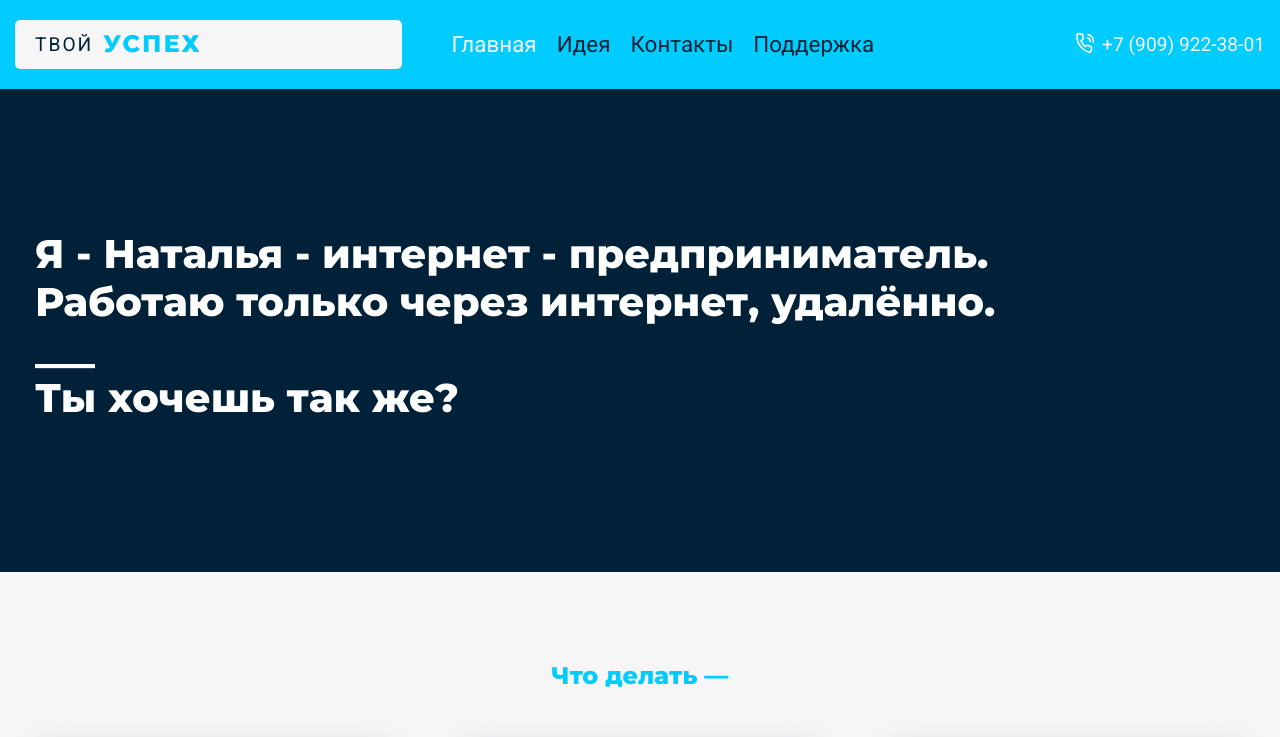
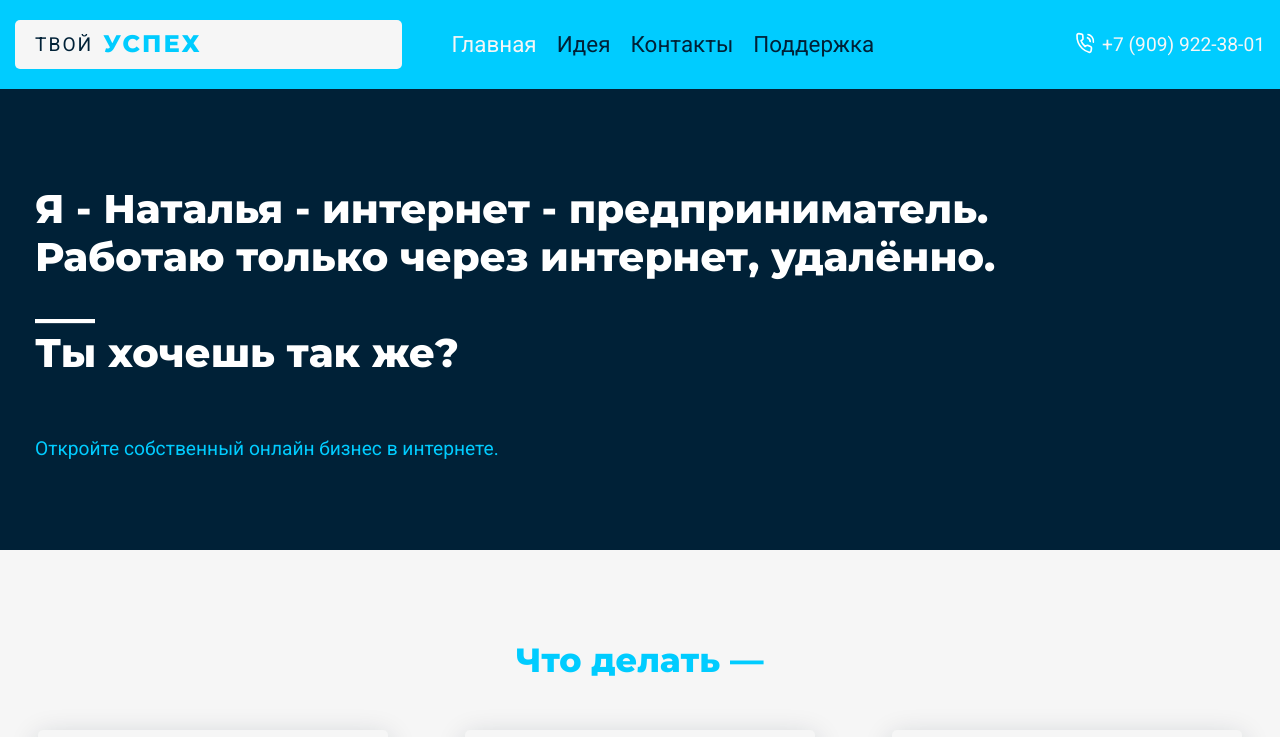
Before and after one commit to Binatik/your-success, a React app: page / in a window 1280 px wide. Shown: the top 737 px of the page. Built offline with nearby package versions, Linux system fonts and the light colour scheme.

Commit message:
улучшение ui

```diff
--- a/src/components/UI/Printing.jsx
+++ b/src/components/UI/Printing.jsx
@@ -5,7 +5,8 @@ import { Container } from "@src/store/styled/components";
 import { getRandomInt } from "@src/store/helpers/getRandomInt";
 
 const TitleHidden = styled.pre`
-  margin: 20px;
+  cursor: default;
+  margin: 15px 0;
   opacity: 0;
   font-family: "Montserrat", sans-serif;
   color: ${props => props.color};
@@ -17,7 +18,10 @@ const TitleHidden = styled.pre`
 `;
 
 const Title = styled(TitleHidden)`
+  cursor: auto;
   position: absolute;
+  left: 0;
+  top: 0;
   opacity: 1;
 `;
 
@@ -26,6 +30,11 @@ const FlexContainer = styled(Container)`
   display: flex;
   flex-direction: column;
   justify-content: center;
+`;
+
+const Content = styled.div`
+  position: relative;
+  margin: 20px;
 `;
 
 const Printing = ({ bg, color, texts, children }) => {
@@ -66,11 +75,13 @@ const Printing = ({ bg, color, texts, children }) => {
     <>
       <Printing.Printing bg={bg}>
         <FlexContainer>
-          {texts.map((text, index) => (
-            <TitleHidden key={index}>{text}</TitleHidden>
-          ))}
-          <Title color={color} ref={textRef}></Title>
-          {children}
+          <Content>
+            {texts.map((text, index) => (
+              <TitleHidden key={index}>{text}</TitleHidden>
+            ))}
+            <Title color={color} ref={textRef}></Title>
+            {children}
+          </Content>
         </FlexContainer>
       </Printing.Printing>
     </>
--- a/src/components/section/Section.jsx
+++ b/src/components/section/Section.jsx
@@ -9,6 +9,12 @@ const Items = styled.div`
   flex-wrap: wrap;
   margin: 50px -15px 10px -15px;
 `;
+
+const SectionTitle = styled(SurfaceTitle)`
+  text-align: center;
+
+  ${props => props.theme.fontStyle.sectionTitle};
+`
 
 const Section = ({ articles, title, bg, anchor, children, ...props }) => {
   const items = (
@@ -23,7 +29,7 @@ const Section = ({ articles, title, bg, anchor, children, ...props }) => {
     <>
       <Section.Section id={anchor} bg={bg}>
         <Container>
-          <SurfaceTitle style={{ textAlign: "center" }}>{title}</SurfaceTitle>
+          <SectionTitle>{title}</SectionTitle>
           {articles.length !== 0 ? items : null}
           {children}
         </Container>
--- a/src/pages/Main.jsx
+++ b/src/pages/Main.jsx
@@ -17,7 +17,9 @@ const Main = () => {
   const linkQuestionnaire = "https://docs.google.com/forms/d/e/1FAIpQLSd2WqntX_EK0EiDuxI8Tf_W-t_HiWmsy_sUPpjTUULIQTON-Q/viewform";
   return (
     <>
-      <Printing texts={printingText} bg="#002137" color="#fff"></Printing>
+      <Printing texts={printingText} bg="#002137" color="#fff">
+      <SecondaryText style={{color: "#00CCFF"}}>Откройте собственный онлайн бизнес в интернете.</SecondaryText>
+      </Printing>
       <Section
         Component={MainCard}
         ComponentProps={{ isCenter: false, isGrow: false }}
--- a/src/pages/Сontacts.jsx
+++ b/src/pages/Сontacts.jsx
@@ -70,8 +70,8 @@ const Сontacts = () => {
           <PrimaryLink style={{ margin: "40px 0" }} href={linkQuestionnaire}>
             Присоединиться к нам
           </PrimaryLink>
-          <NavigationLink color={"#00CCFF"} to={"/"} onClick={scrollStartPage}>
-            На главную
+          <NavigationLink color={"#00CCFF"} to={"/supports"} onClick={scrollStartPage}>
+            Поддержка
           </NavigationLink>
         </Center>
       </Section>
--- a/src/store/styled/theme/style.js
+++ b/src/store/styled/theme/style.js
@@ -17,6 +17,14 @@ export const fontStyle = {
   },
   `,
 
+  sectionTitle: `
+  font-size: 2.1rem;
+
+  @media (max-width: ${breakpoints.medium}px) {
+    font-size: 1.6rem;
+  },
+  `,
+
   paragraph: `
   font-size: 1.2rem;
 
```
